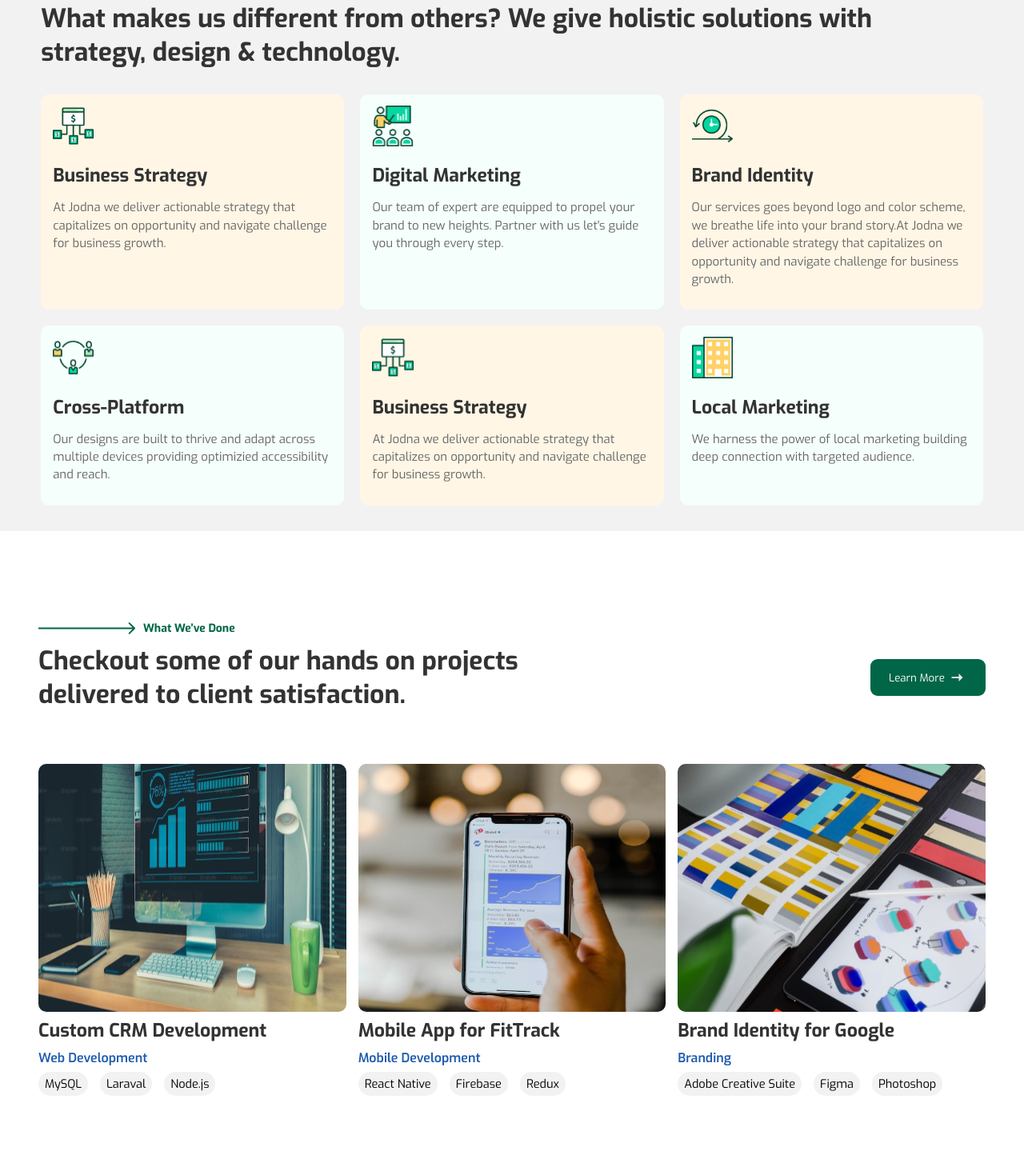
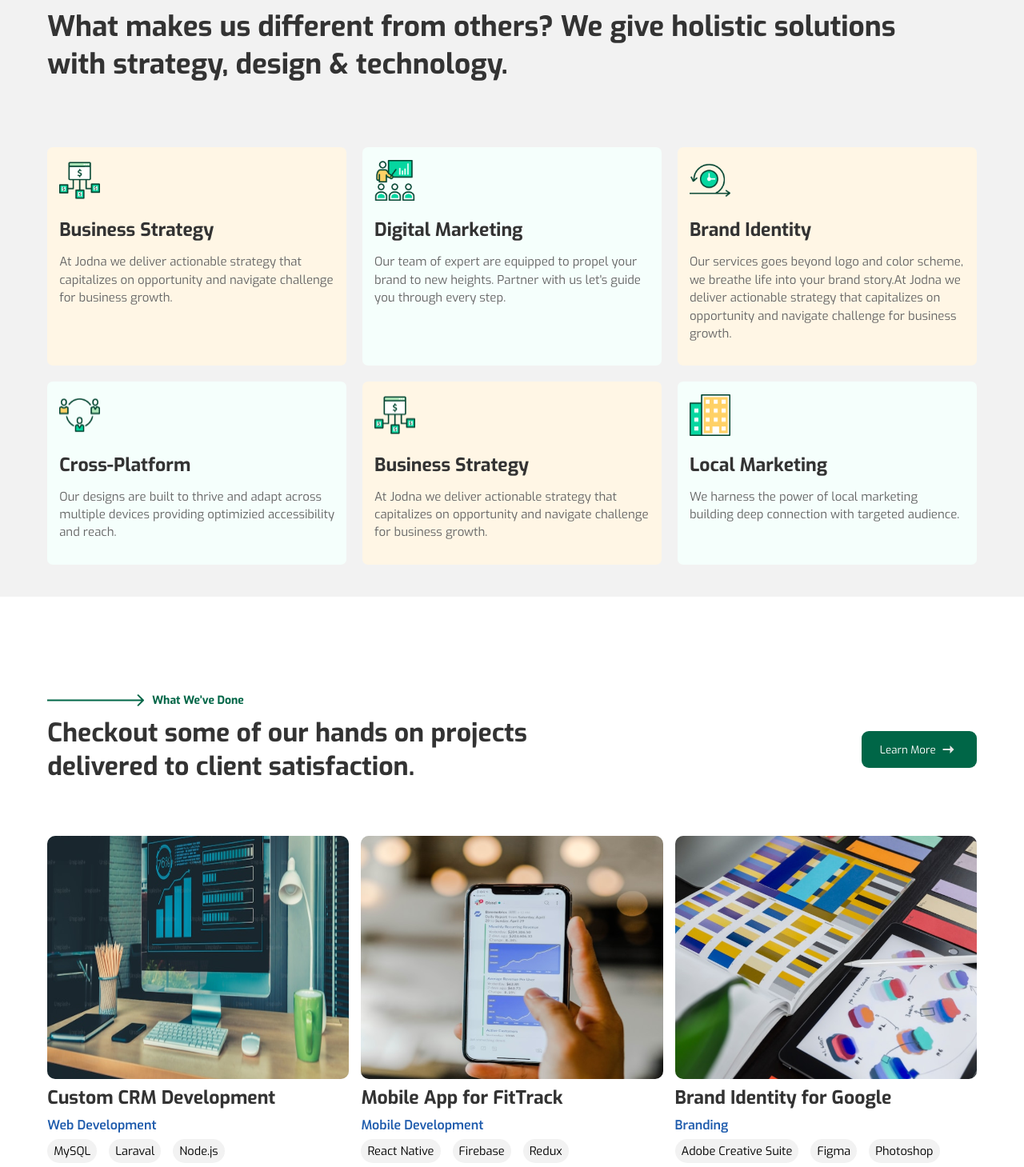
Before and after one commit to loyalthedev/jodna-tech, a React (Vite) app: page / in a window 1280 px wide. Shown: the part 91-1550 px from the top of the page at 80% size. Built offline with nearby package versions, Linux system fonts and the light colour scheme.

Commit message:
styles: corrected css styles and removed repeated styles

```diff
--- a/src/(components)/WhatWeveDoneCard.jsx
+++ /dev/null
@@ -1,24 +0,0 @@
-import "../styles/whatWeveDoneCard.scss";
-
-const WhatWeveDoneCard = ({ image, title, subTitle, frameWork }) => {
-  return (
-    <div className="card_Container">
-      <div className="image-container">
-        <img className="" src={image} alt="" />
-      </div>
-      <div>
-        <h1>{title}</h1>
-        <h3>{subTitle}</h3>
-        <div className="frameWork">
-          {frameWork.map((fw, index) => (
-            <span className="span" key={index}>
-              {fw}
-            </span>
-          ))}
-        </div>
-      </div>
-    </div>
-  );
-};
-
-export default WhatWeveDoneCard;
--- a/src/(components)/WhatWeveDoneSection.jsx
+++ /dev/null
@@ -1,42 +0,0 @@
-import { assets } from "../../public/assets/images";
-import WhatWeveDoneCard from "./WhatWeveDoneCard";
-import { whatWeDoData } from "../data/data";
-
-const WhatWeveDoneSection = () => {
-  return (
-    <>
-      {/* What We've done section */}
-      <div className="what-we-offerContainer">
-        <div className="sub-title">
-          <img src={assets.dashedArrow} alt="" />
-          <h3>What We’ve Done</h3>
-        </div>
-        <div className="big-title">
-          <h1 className="heading">
-            Checkout some of our hands on projects delivered to client
-            satisfaction.
-          </h1>
-          <div>
-            <button className="learMore-btn">
-              Learn More
-              <img src={assets.arrowRight} alt="" />
-            </button>
-          </div>
-        </div>
-        <div className="card-container">
-          {whatWeDoData.map((item, index) => (
-            <WhatWeveDoneCard
-              key={index}
-              image={item.img}
-              title={item.title}
-              subTitle={item.subTitle}
-              frameWork={item.frameWork}
-            />
-          ))}
-        </div>
-      </div>
-    </>
-  );
-};
-
-export default WhatWeveDoneSection;
--- a/src/(components)/WhoWeAreSection.jsx
+++ b/src/(components)/WhoWeAreSection.jsx
@@ -1,12 +1,13 @@
 import { assets } from "../../public/assets/images";
-import WhoWeAreSectionCard from "./WhoWeAreSectionCard";
-import { WhoWeAreData } from "../data/data";
+import { whatWeDoData, whoWeAreData } from "../data/data";
 
 const WhoWeAreSection = () => {
   const bgColors = ["cardPink", "cardBlue"];
 
   return (
     <section className="container">
+      {/* who we are section */}
+      <div className="whoWeAre_container">
         <div className="sub-title">
           <img src={assets.dashedArrow} alt="" />
           <h3>What We Offer</h3>
@@ -16,15 +17,59 @@ const WhoWeAreSection = () => {
           strategy, design & technology.
         </h1>
         <div className="offer">
-        {WhoWeAreData.map((data, index) => (
-          <WhoWeAreSectionCard
-            bgColor={bgColors[index % 2]}
+          {whoWeAreData.map((data, index) => (
+            <div
               key={index}
-            img={data.icon}
-            title={data.title}
-            text={data.text}
-          />
+              className={`${
+                bgColors[index % bgColors.length]
+              } offer-cardContainer`}
+            >
+              <img src={data.icon} alt="" className="icon" />
+              <h2>{data.title}</h2>
+              <p>{data.text}</p>
+            </div>
           ))}
+        </div>
+      </div>
+
+      {/* what we've done section */}
+      <div className="what-we-offerContainer">
+        <div className="sub-title">
+          <img src={assets.dashedArrow} alt="" />
+          <h3>What We’ve Done</h3>
+        </div>
+        <div className="big-title">
+          <h1 className="heading">
+            Checkout some of our hands on projects delivered to client
+            satisfaction.
+          </h1>
+          <div>
+            <button className="learMore-btn">
+              Learn More
+              <img src={assets.arrowRight} alt="" />
+            </button>
+          </div>
+        </div>
+        <div className="offer-card-container">
+          {whatWeDoData.map((item, index) => (
+            <div key={index} className="card_Container">
+              <div className="image-container">
+                <img className="img" src={item.img} alt="" />
+              </div>
+              <div className="">
+                <h1>{item.title}</h1>
+                <h3>{item.subTitle}</h3>
+                <div className="frameWork">
+                  {item.frameWork.map((fw, index) => (
+                    <span className="span" key={index}>
+                      {fw}
+                    </span>
+                  ))}
+                </div>
+              </div>
+            </div>
+          ))}
+        </div>
       </div>
     </section>
   );
--- a/src/(components)/WhoWeAreSectionCard.jsx
+++ /dev/null
@@ -1,13 +0,0 @@
-import "../styles/whoWeAreSectionCard.scss";
-
-const WhoWeAreSectionCard = ({ img, text, title, bgColor }) => {
-  return (
-    <div className={`${bgColor} cardContainer`}>
-      <img className="icon" src={img} alt="" />
-      <h2>{title}</h2>
-      <p>{text}</p>
-    </div>
-  );
-};
-
-export default WhoWeAreSectionCard;
--- a/src/App.jsx
+++ b/src/App.jsx
@@ -1,6 +1,4 @@
-import { assets } from "../public/assets/images";
 import Navbar from "./(components)/Navbar";
-import WhatWeveDoneSection from "./(components)/WhatWeveDoneSection";
 import WhoWeAreSection from "./(components)/WhoWeAreSection";
 
 function App() {
@@ -9,7 +7,6 @@ function App() {
       {/* HEADER */}
       <Navbar />
       <WhoWeAreSection />
-      <WhatWeveDoneSection />
       {/* FOOTER */}
       {/*
       <h1 className="border_test">Hello world</h1>
--- a/src/data/data.js
+++ b/src/data/data.js
@@ -1,6 +1,6 @@
 import { assets } from "../../public/assets/images";
 
-export const WhoWeAreData = [
+export const whoWeAreData = [
   {
     icon: assets.bStrategy,
     title: "Business Strategy",
--- a/src/styles/custom.scss
+++ b/src/styles/custom.scss
@@ -1,7 +1,4 @@
 @import "./colors";
 @import "./variables";
-@import "./hero";
+@import "./hero.scss";
 @import "./whoWeAreSection.scss";
-@import "./whoWeAreSectionCard.scss";
-@import "./whatWeveDone.scss";
-@import "./whatWeveDoneCard.scss";
--- a/src/styles/whatWeveDone.scss
+++ /dev/null
@@ -1,106 +0,0 @@
-.what-we-offerContainer {
-  margin: 5rem 0;
-  padding: 2rem 3rem;
-
-  .sub-title {
-    display: flex;
-    gap: 10px;
-  }
-
-  .sub-title h3 {
-    color: #006647;
-    font-size: 14px;
-    font-weight: 700;
-  }
-
-  .big-title {
-    display: flex;
-    justify-content: space-between;
-    align-items: center;
-    margin: 0.64rem 0;
-  }
-
-  .heading {
-    color: #333333;
-    font-weight: 700;
-    font-size: 2rem;
-    max-width: 38rem;
-  }
-
-  .learMore-btn {
-    padding: 11px 14px;
-    display: flex;
-    gap: 5px;
-    align-items: center;
-    justify-content: center;
-    gap: 3px;
-    color: white;
-    background-color: #006647;
-    border: none;
-    border-radius: 9px;
-    width: 9rem;
-  }
-
-  .card-container {
-    display: grid;
-    grid-template-columns: repeat(3, 1fr);
-    gap: 15px;
-  }
-
-  /* Tablet View */
-  @media (max-width: 768px) {
-    padding: 2rem 1.5rem;
-
-    .big-title {
-      flex-direction: column;
-      align-items: flex-start;
-    }
-
-    .heading {
-      font-size: 1.5rem;
-      max-width: 100%;
-    }
-
-    .learMore-btn {
-      width: 100%;
-      justify-content: center;
-      margin: 0.68rem 0;
-    }
-
-    .card-container {
-      grid-template-columns: 1fr;
-      gap: 10px;
-    }
-  }
-
-  /* Mobile View */
-  @media (max-width: 480px) {
-    padding: 1.5rem;
-
-    .sub-title {
-      flex-direction: column;
-      align-items: flex-start;
-    }
-
-    .big-title {
-      align-items: flex-start;
-      margin: 0.5rem 0;
-    }
-
-    .heading {
-      font-size: 1.25rem;
-      text-align: left;
-    }
-
-    .learMore-btn {
-      padding: 10px;
-      font-size: 14px;
-      width: 100%;
-    }
-
-    .card-container {
-      grid-template-columns: 1fr;
-      gap: 8px;
-    }
-  }
-}
--- a/src/styles/whatWeveDoneCard.scss
+++ /dev/null
@@ -1,37 +0,0 @@
-.card_Container {
-  margin-top: 3.5rem;
-  margin-bottom: 1.5rem;
-  max-width: 30rem;
-  .image-container {
-    width: 100%;
-  }
-  img {
-    border-radius: 10px;
-    object-fit: cover;
-    width: 100%;
-  }
-  h1 {
-    font-weight: 700;
-    font-size: 23px;
-    color: #333333;
-    margin: 0.22rem 0;
-  }
-  h3 {
-    color: #1f5cad;
-    font-size: 16px;
-    margin-top: 0.48rem;
-  }
-
-  .frameWork {
-    display: flex;
-    flex-wrap: wrap;
-    gap: 15px;
-    margin: 0.44rem 0;
-  }
-  .frameWork .span {
-    padding: 5px 8px;
-    background-color: #f2f2f2;
-    border-radius: 18px;
-    font-size: 14.6px;
-  }
-}
--- a/src/styles/whoWeAreSection.scss
+++ b/src/styles/whoWeAreSection.scss
@@ -10,9 +10,10 @@ $blueish: #f5fffc;
 }
 
 .container {
-  background-color: #f2f2f2;
-  padding: 2rem 3.2rem;
-
+  .whoWeAre_container {
+    background-color: #f2f2f2;
+    padding: 2.5rem 3.7rem;
+  }
   .sub-title {
     display: flex;
     gap: 10px;
@@ -24,18 +25,119 @@ $blueish: #f5fffc;
     font-weight: 700;
   }
 
-  .heading {
+  .whoWeAre_container .heading {
     color: #333333;
     font-weight: 700;
-    font-size: 2rem;
-    margin-top: 0.64rem;
-    margin-bottom: 2rem;
+    font-size: 2.2rem;
+    margin: 0.64rem 0;
+    max-width: 67rem;
   }
 
   .offer {
     display: grid;
     grid-template-columns: repeat(3, 1fr);
     gap: 20px;
+    margin-top: 5rem;
+  }
+  .offer-cardContainer {
+    padding: 16px 15px;
+    border-radius: 7px;
+  }
+  .offer-cardContainer .icon {
+    width: 3.2rem;
+  }
+  .offer-cardContainer h2 {
+    font-weight: 700;
+    font-size: 23px;
+    margin-top: 1rem;
+    color: #333333;
+  }
+
+  .offer-cardContainer p {
+    color: #666666;
+    font-size: 15px;
+    margin: 13px 0;
+    line-height: 1.4rem;
+  }
+  .what-we-offerContainer {
+    margin: 5rem 0;
+    padding: 2.5rem 3.7rem;
+    .sub-title {
+      display: flex;
+      gap: 10px;
+    }
+    .sub-title h3 {
+      color: #006647;
+      font-size: 14px;
+      font-weight: 700;
+    }
+    .big-title {
+      display: flex;
+      justify-content: space-between;
+      align-items: center;
+      margin: 0.64rem 0;
+    }
+    .heading {
+      color: #333333;
+      font-weight: 700;
+      font-size: 2rem;
+      max-width: 38rem;
+    }
+    .learMore-btn {
+      padding: 11px 14px;
+      display: flex;
+      gap: 5px;
+      align-items: center;
+      justify-content: center;
+      gap: 3px;
+      color: white;
+      background-color: #006647;
+      border: none;
+      border-radius: 9px;
+      width: 9rem;
+    }
+    .offer-card-container {
+      display: grid;
+      grid-template-columns: repeat(3, 1fr);
+      gap: 15px;
+    }
+    .card_Container {
+      margin-top: 3.5rem;
+      margin-bottom: 1.5rem;
+      max-width: 30rem;
+      .image-container {
+        width: 100%;
+      }
+      .img {
+        border-radius: 10px;
+        object-fit: cover;
+        width: 100%;
+      }
+      h1 {
+        font-weight: 700;
+        font-size: 23px;
+        color: #333333;
+        margin: 0.22rem 0;
+      }
+      h3 {
+        color: #1f5cad;
+        font-size: 16px;
+        margin-top: 0.48rem;
+      }
+
+      .frameWork {
+        display: flex;
+        flex-wrap: wrap;
+        gap: 15px;
+        margin: 0.44rem 0;
+      }
+      .frameWork .span {
+        padding: 5px 8px;
+        background-color: #f2f2f2;
+        border-radius: 18px;
+        font-size: 14.6px;
+      }
+    }
   }
 
   /* Tablet View */
--- a/src/styles/whoWeAreSectionCard.scss
+++ /dev/null
@@ -1,20 +0,0 @@
-.cardContainer {
-  padding: 14px 15px;
-  border-radius: 10px;
-
-  .icon {
-    width: 3.2rem;
-  }
-  h2 {
-    font-weight: 700;
-    font-size: 23px;
-    margin-top: 1rem;
-    color: #333333;
-  }
-  p {
-    color: #666666;
-    font-size: 15px;
-    margin: 13px 0;
-    line-height: 1.4rem;
-  }
-}
```
Lines whose indentation alone changed are shown as unchanged.
